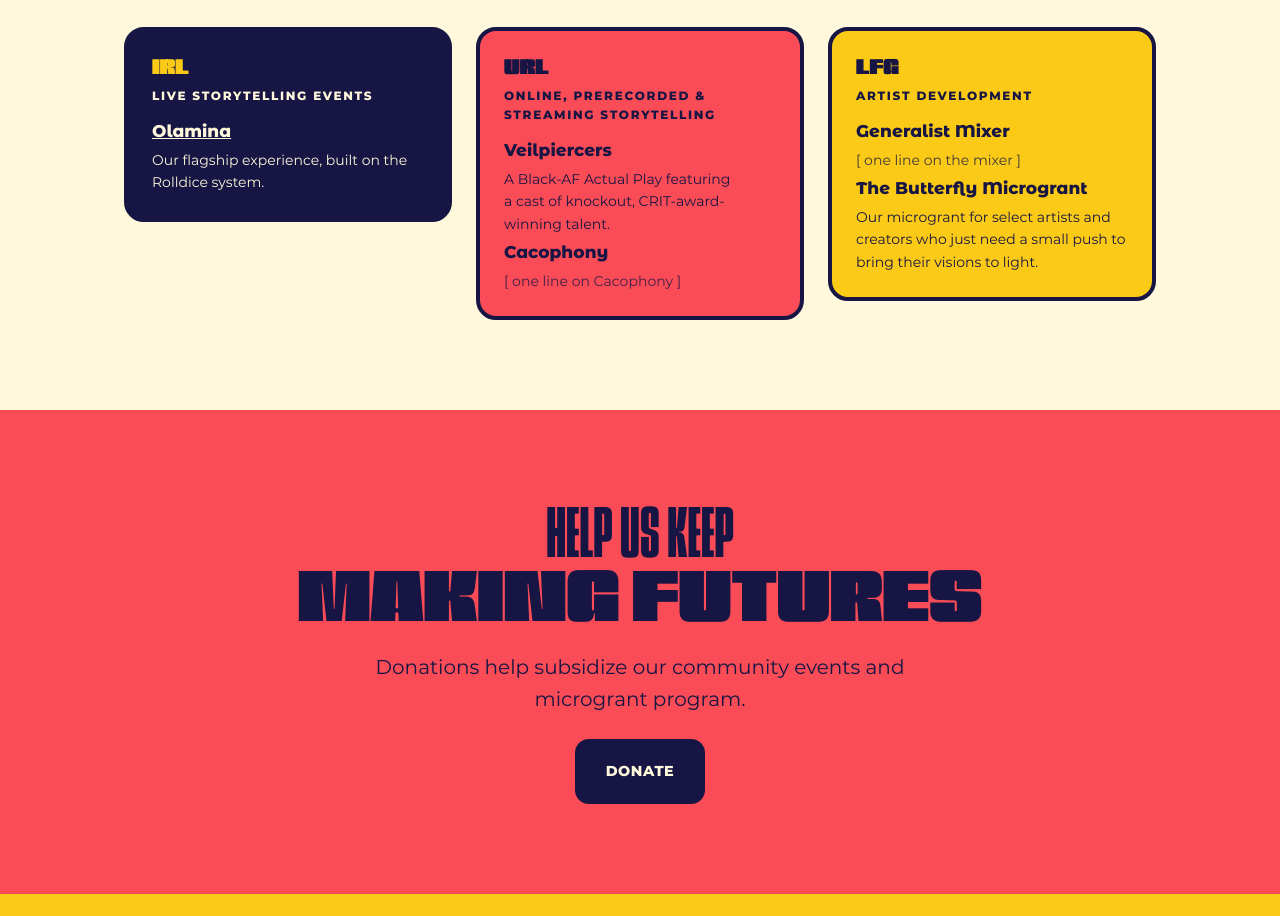
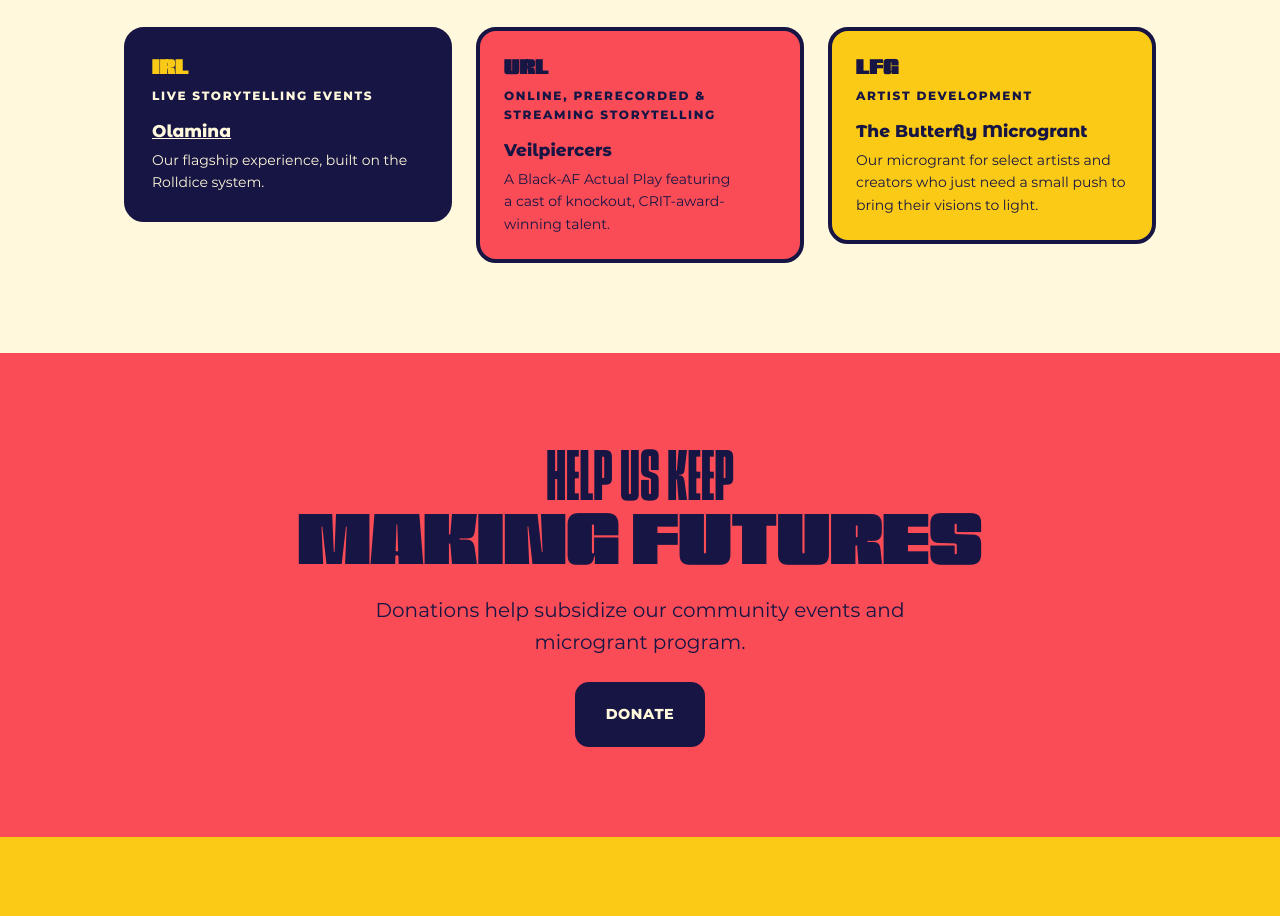
Before and after one commit to futurefullmedia/futurefull, an Astro site: page / in a window 1280 px wide. Shown: the part 3160-4076 px from the top of the page. Built offline with nearby package versions, Linux system fonts and the light colour scheme; Astro itself is replaced by a stand-in of ours; no server answers.

Commit message:
homepage fix

```diff
--- a/src/pages/index.astro
+++ b/src/pages/index.astro
@@ -143,10 +143,6 @@ const newsDate = (d: Date) => d.toLocaleDateString('en-US', { month: 'short', da
               <h4 class="title">Veilpiercers</h4>
               <p class="text-small">A Black-AF Actual Play featuring a cast of knockout, CRIT-award-winning talent.</p>
             </li>
-            <li class="stack space-s-2">
-              <h4 class="title">Cacophony</h4>
-              <p class="text-small muted">[ one line on Cacophony ]</p>
-            </li>
           </ul>
         </div>
 
@@ -156,10 +152,6 @@ const newsDate = (d: Date) => d.toLocaleDateString('en-US', { month: 'short', da
             <p class="eyebrow">Artist development</p>
           </div>
           <ul class="stack space-s0" role="list">
-            <li class="stack space-s-2">
-              <h4 class="title">Generalist Mixer</h4>
-              <p class="text-small muted">[ one line on the mixer ]</p>
-            </li>
             <li class="stack space-s-2">
               <h4 class="title">The Butterfly Microgrant</h4>
               <p class="text-small">Our microgrant for select artists and creators who just need a small push to bring their visions to light.</p>
```
